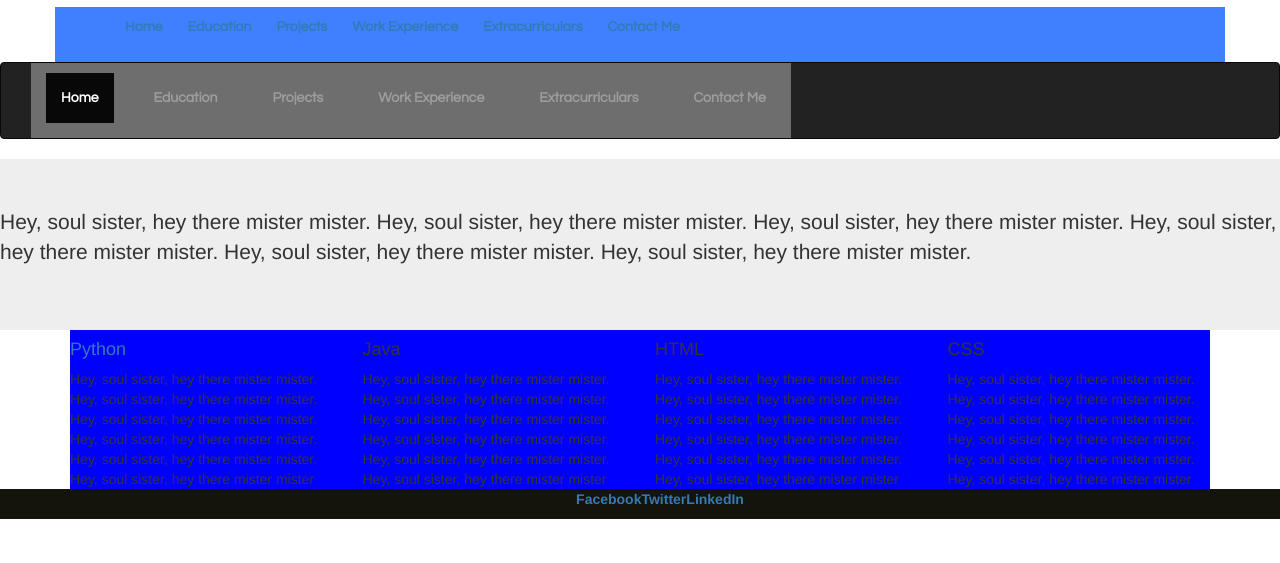
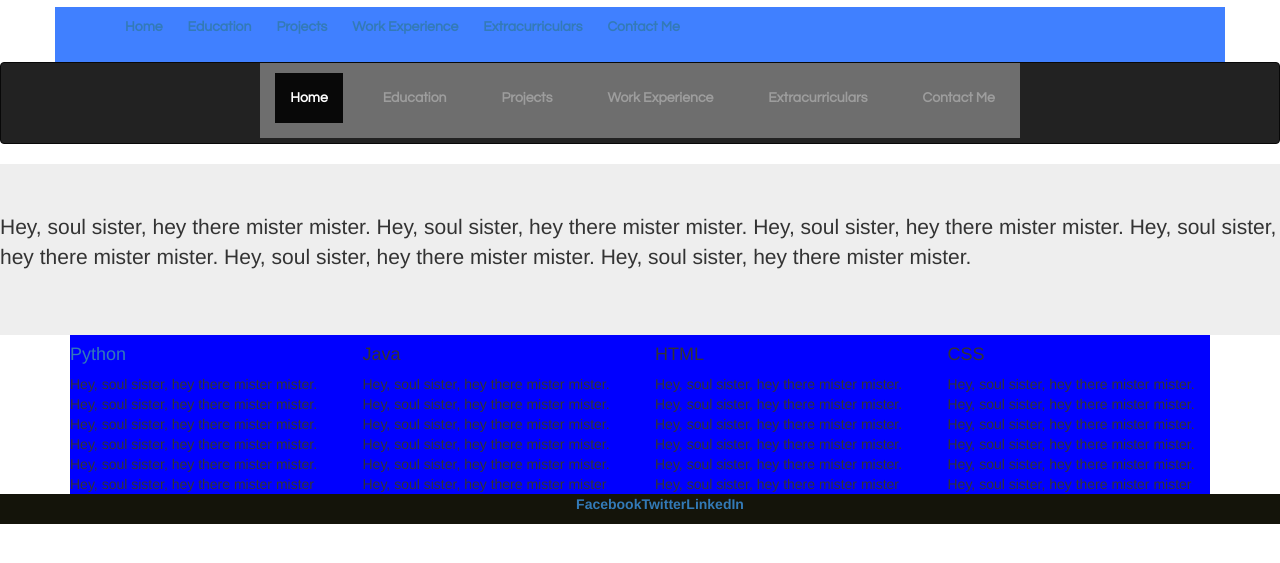
Before and after one commit to patrickly7/Portfolio, a plain HTML site: page index.html in a window 1280 px wide. Shown: the part 63-626 px from the top of the page. Drawn offline with nearby package versions, Linux system fonts and the light colour scheme.

Commit message:
Add files via upload

```diff
--- a/main.css
+++ b/main.css
@@ -57,3 +57,17 @@ footer li {
 .skills {
   background-color: blue;
 }
+
+.navbar .navbar-nav {
+
+display: inline-block;
+
+float: none;
+
+}
+
+.navbar .navbar-collapse {
+
+text-align: center;
+
+}
```
